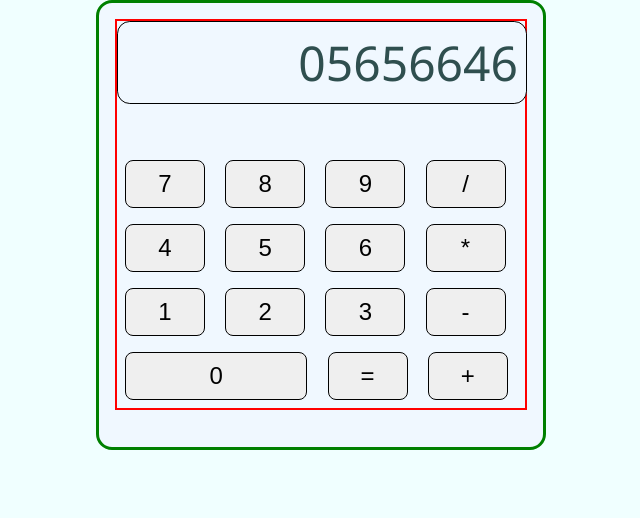
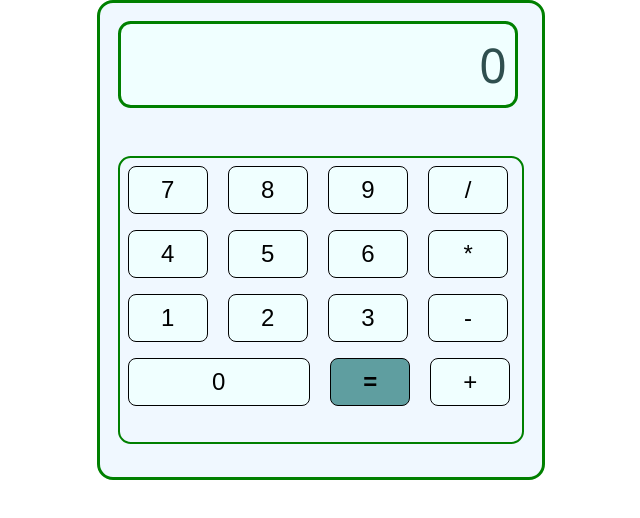
Before and after one commit to codelizz/calculator, a plain HTML site: page app.html in a window 1280 px wide. Shown: the whole page, without its empty margins (319-959 px from the left). Drawn offline with Linux system fonts and the light colour scheme.

Commit message:
Restructure code.

```diff
--- a/app.css
+++ b/app.css
@@ -7,44 +7,46 @@ body {
   padding: 0;
   margin: 0;
   color: darkslategray;
-  background-color: azure;
 }
 #container {
-  width: 450px;
-  height: 450px;
-  padding: 1rem;
-  margin-top: 5rem;
+  width: 28rem;
+  height: 30rem;
+  padding: 1.1rem;
   background-color: aliceblue;
   border-radius: 1rem;
   border: 3px solid green;
   margin: auto;
 }
-.contents {
-  border: 2px solid red;
-  display: flex;
-  flex-direction: column;
-  justify-content: space-evenly;
-  margin-top: 0%;
+#content {
+  height: 18rem;
+  border: 2px solid green;
+  border-radius: 0.8rem;
 }
 p {
-  width: 410px;
+  width: 25rem;
   font-size: 3rem;
   text-align: right;
   padding: 0.5rem 0.5rem;
-  border: 1px solid black;
+  border: 3px solid green;
   border-radius: 0.8rem;
   background-color: aliceblue;
   margin-top: 0;
+  background-color: azure;
 }
 button {
   width: 5rem;
   height: 3rem;
+  font-size: 1.5rem;
   text-align: center;
-  font-size: 1.5rem;
   border: 1px solid black;
   border-radius: 0.5rem;
   margin: 0.5rem;
+  background-color: azure;
 }
 button[id="0"] {
   width: 11.4rem;
 }
+button[id="="] {
+  font-weight: bold;
+  background-color: cadetblue;
+}
--- a/app.html
+++ b/app.html
@@ -8,10 +8,11 @@
   </head>
   <body>
     <div id="container">
-      <div id="content">
       <div class="contents">
         <div>
-            <p id="display">05656646</p>
+          <p id="display">0</p>
+          <div id="content">
+            <div>
               <button type="button" id="7">7</button>
               <button type="button" id="8">8</button>
               <button type="button" id="9">9</button>
@@ -35,6 +36,7 @@
               <button type="button" id="+">+</button>
             </div>
           </div>
+        </div>
         <div id="signs"></div>
       </div>
     </div>
```
Lines whose indentation alone changed are shown as unchanged.
